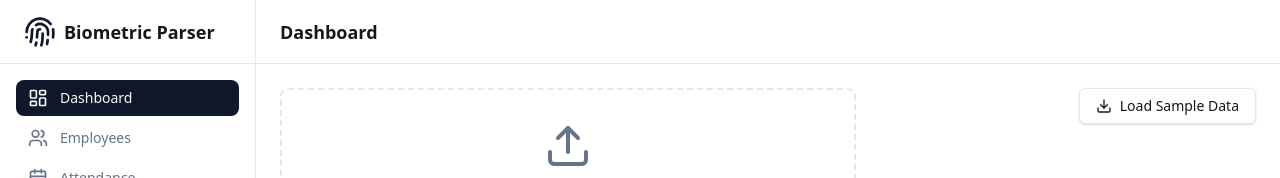
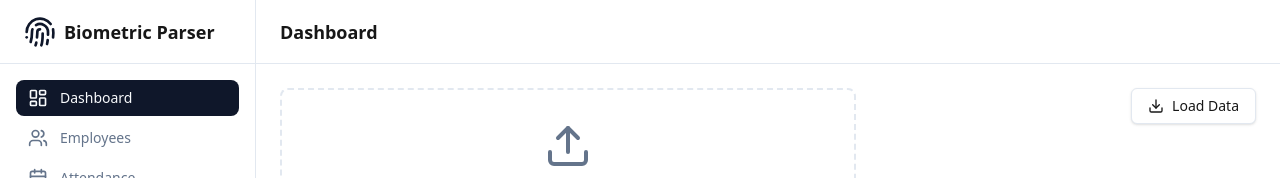
Before and after one commit to chrisjobsglobal/biometric-parser, a Next.js app: page / in a window 1280 px wide. Shown: the top 178 px of the page. Built offline with nearby package versions, Linux system fonts and the light colour scheme.

Commit message:
fix: update button label from 'Load Sample Data' to 'Load Data'

```diff
--- a/src/app/page.tsx
+++ b/src/app/page.tsx
@@ -53,7 +53,7 @@ export default function Home() {
           {logs.length === 0 && (
             <Button onClick={loadSampleData} variant="outline" className="gap-2">
               <Download className="h-4 w-4" />
-              Load Sample Data
+              Load Data
             </Button>
           )}
         </div>
```
